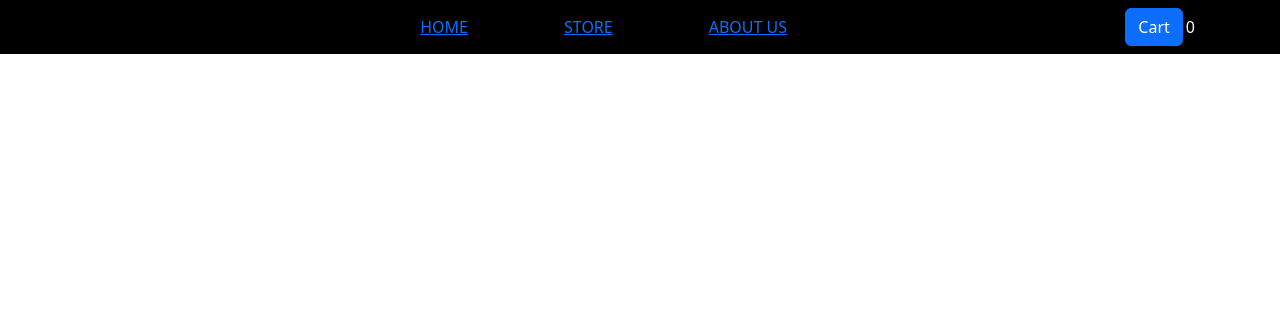
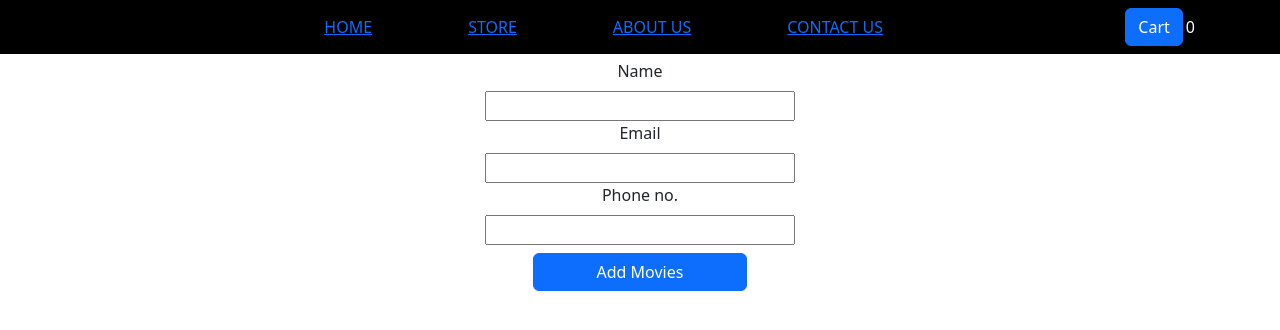
Before and after one commit to ShivpujanKr-NITJsr/ReactECommerceApp, a React (Create React App) app: page /contact in a window 1280 px wide. Shown: the top 330 px of the page. Built offline with nearby package versions, Linux system fonts and the light colour scheme.

Commit message:
added contact form and stored data of user into firebase database

```diff
--- a/src/App.js
+++ b/src/App.js
@@ -12,8 +12,8 @@ import { Routes, Route } from 'react-router-dom';
 import AboutPage from './pages/AboutPage';
 import AppComponents from './Components/AppComponents';
 import Home from './pages/Home';
-import MovieForm from './Components/MovieForm';
 
+import Contact from './pages/Contact'
 
 function App() {
 
@@ -28,6 +28,7 @@ function App() {
       <Route exact path='/' element={<AppComponents/>}/>
         <Route exact path='/about' element={<About/>}/>
         <Route exact path='/home' element={<Home/>}/>
+        <Route exact path='/contact' element ={<Contact />} />
       </Routes>
 
 
--- a/src/Components/MovieForm.js
+++ b/src/Components/MovieForm.js
@@ -28,10 +28,10 @@ const MovieForm =(props)=>{
 
     const submitHandler=(event)=>{
         event.preventDefault()
-        if(grinput.url.trim().length===0 || grinput.price<0 || grinput.title.trim().length===0){
-            alert('please fill all field with valid value')
-            return;
-        }
+        // if(grinput.url.trim().length===0 || grinput.price<0 || grinput.title.trim().length===0){
+        //     alert('please fill all field with valid value')
+        //     return;
+        // }
         console.log(grinput,' grinput')
         props.addMovieHandler({...grinput,imageUrl:grinput.url})
     }
@@ -39,15 +39,15 @@ const MovieForm =(props)=>{
         <FormLabel>
             Title
         </FormLabel>
-        <input type="text" onChange={titleHandler} id="title"></input>
+        <input type="text" onChange={titleHandler} id="title" required></input>
         <FormLabel>
             Price
         </FormLabel>
-        <input type="number" onChange={priceHandler} id="price"></input>
+        <input type="number" onChange={priceHandler} id="price" required></input>
         <FormLabel>
             imageUrl
         </FormLabel>
-        <input type="text" onChange={urlHandler} id="url"></input>
+        <input type="text" onChange={urlHandler} id="url" required></input>
         <Button type='submit' className="mx-5 my-2">Add Movies</Button>
     </Form>
 }
--- a/src/Components/NavBar.js
+++ b/src/Components/NavBar.js
@@ -33,6 +33,7 @@ const NavBar=(props)=>{
         {/* <Nav.Link href='../pages/about' className="mx-lg-5 mx-sm-3">ABOUT</Nav.Link> */}
 
         <NavLink to="/about" className="mx-lg-5 mx-sm-3">ABOUT US</NavLink>
+        <NavLink to="/contact" className="mx-lg-5 mx-sm-3">CONTACT US</NavLink>
       </Nav>
       <Button onClick={show} >Cart</Button>
       <p style={{ color: 'white', margin: '3px' }}>{q}</p>
--- /dev/null
+++ b/src/pages/Contact.js
@@ -0,0 +1,70 @@
+import { useState } from "react";
+import { Form, FormLabel,Button } from "react-bootstrap";
+
+const Contact =(props)=>{
+
+    const [grinput,setGrinput]=useState({name:'',email:'',tel:''})
+
+
+    const nameHandler=(event)=>{
+        event.preventDefault()
+        // console.log(event.target.value);
+        const t=event.target.value
+        setGrinput({...grinput,name:t})
+    }
+
+    const emailHandler=(event)=>{
+        event.preventDefault()
+        const t=event.target.value
+        setGrinput({...grinput,email:t})
+
+    }
+    const phonelHandler=(event)=>{
+        event.preventDefault()
+        const t=event.target.value
+        setGrinput({...grinput,tel:t})
+    }
+
+    const submitHandler=(event)=>{
+        event.preventDefault()
+
+        console.log(grinput,' grinput')
+        submitting(grinput)
+    }
+    async function submitting(grinput){
+        const reponse = await fetch('https://react-http-76942-default-rtdb.firebaseio.com/contactdetails.json',{
+            method:'POST',
+            headers:{
+                'Content-Type':'application/json'
+              },
+            body:JSON.stringify(grinput)
+        })
+
+        const data =await reponse.json()
+
+        console.log(data+' submitted')
+        alert('soon will contact you')
+        setGrinput({name:'',email:'',tel:''})
+    }
+
+    return <div style={{margin:'auto' , border:'5px',width:'20rem'}} >
+
+<Form onSubmit={submitHandler} style={{margin:'auto',textAlign:"center" ,padding:'5px',width:'20rem'}} className="d-flex flex-column">
+        <FormLabel>
+            Name
+        </FormLabel>
+        <input type="text" onChange={nameHandler} id="name" value={grinput.name} required></input>
+        <FormLabel>
+            Email
+        </FormLabel>
+        <input type="email" onChange={emailHandler} value={grinput.email} id="email" required></input>
+        <FormLabel>
+            Phone no.
+        </FormLabel>
+        <input type="tel" onChange={phonelHandler} id="phone" value={grinput.tel} required></input>
+        <Button type='submit' className="mx-5 my-2">Add Movies</Button>
+    </Form>
+    </div>
+}
+
+export default Contact
```
